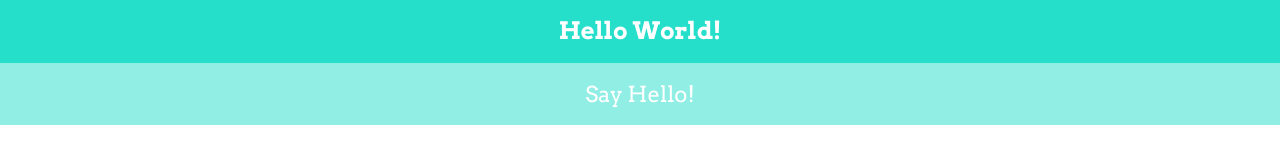
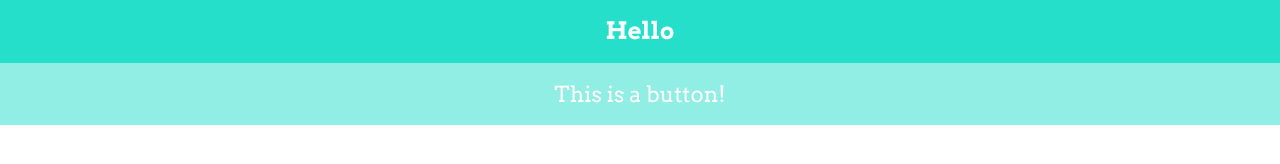
Before and after one commit to cheshirefirewire/repo, a plain HTML site: page index.html in a window 1280 px wide. Drawn offline with Linux system fonts and the light colour scheme.

Commit message:
minor text changes

```diff
--- a/index.html
+++ b/index.html
@@ -11,10 +11,10 @@
 <section class="section-title"><!--for greater ease of selecting any item in a section -->
 	<div class="section group"><!--holds groups of items on the grid-->
 		<div class="center col span_12_of_12 title"><!--grid item-->
-			<h1>Hello World!</h1>
+			<h1>Hello</h1>
 		</div>
 		<div class="center col span_12_of_12 headline">
-			<a href="#" id="button"><h2>Say Hello!</h2></a>
+			<a href="#" id="button"><h2>This is a button!</h2></a>
 		</div>
 	</div>
 </section>
```
